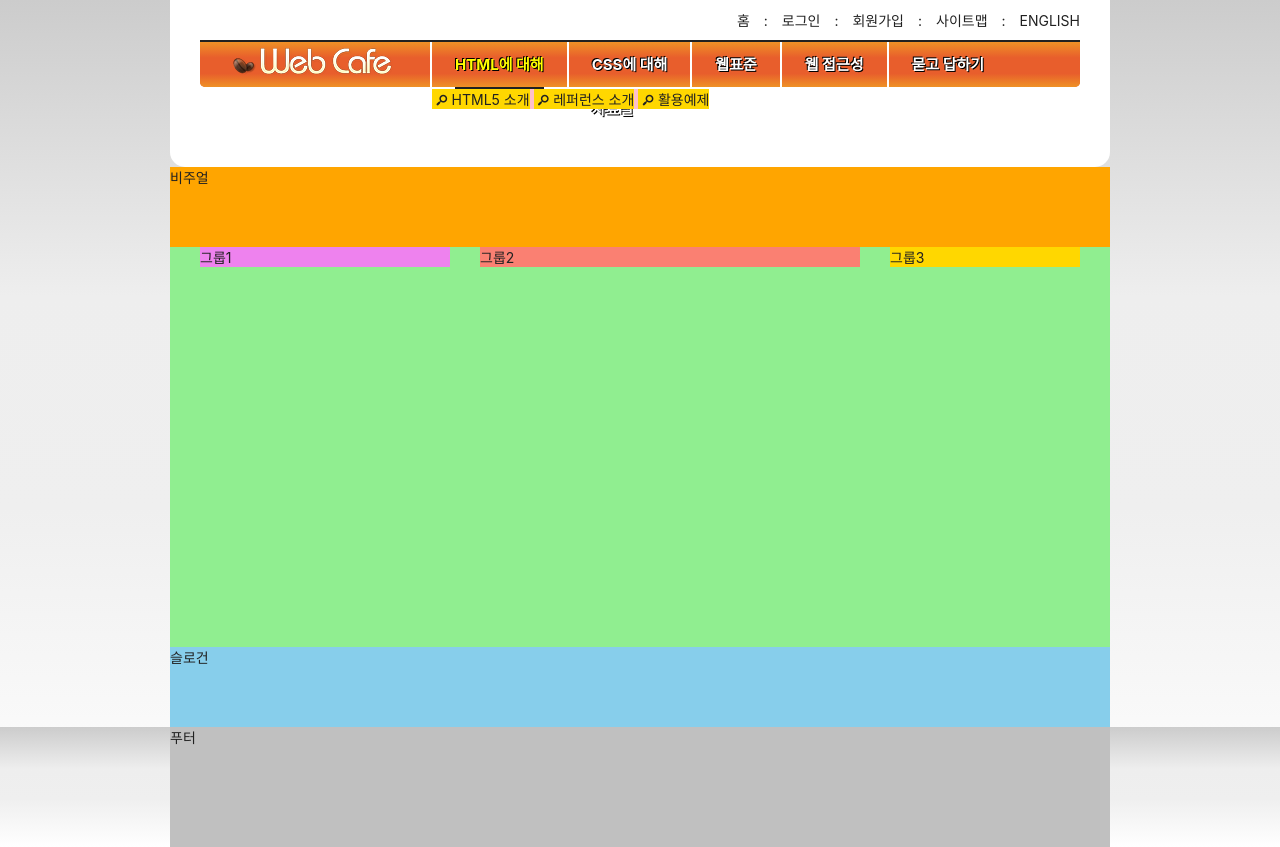
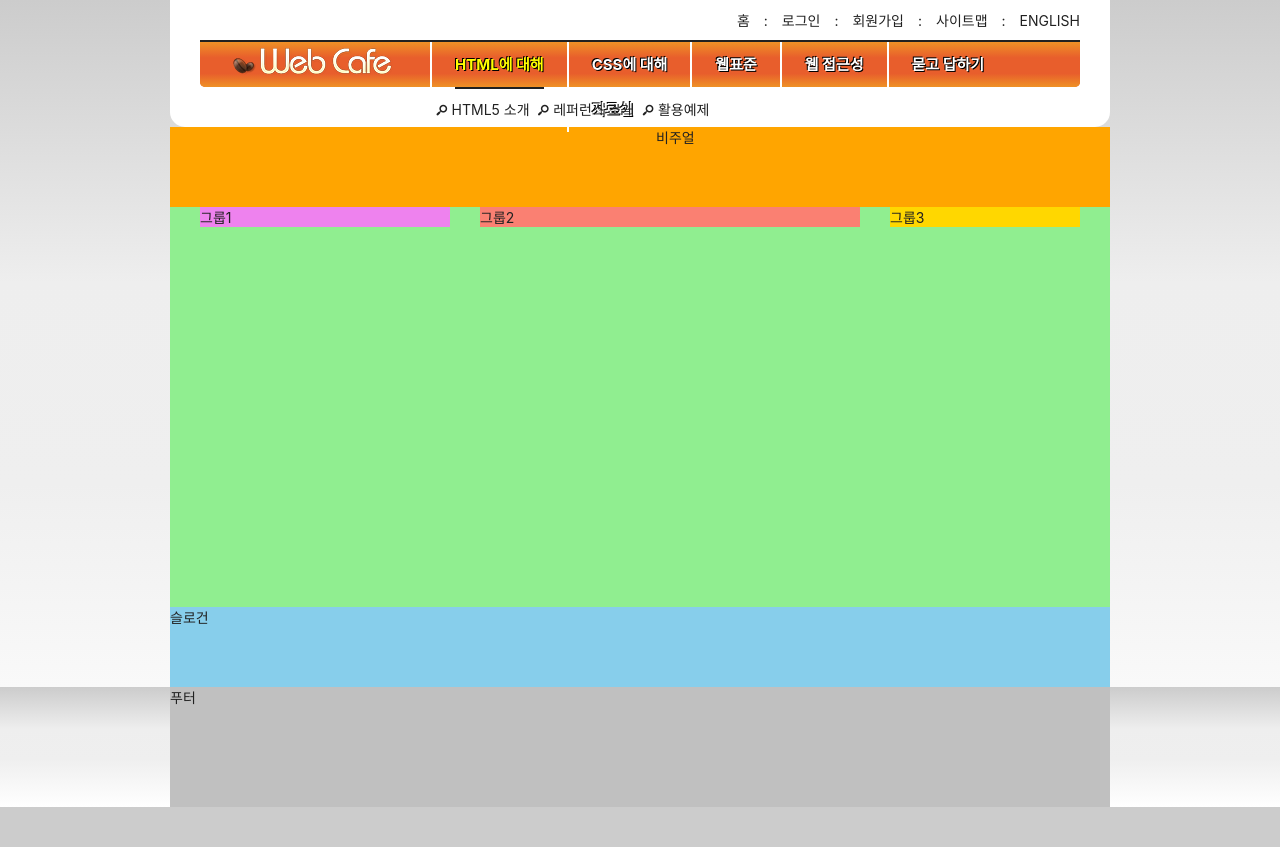
Before and after one commit to jh1109/HTML5, a plain HTML site: page index.html in a window 1280 px wide. After the commit the page ends 807 px from the top, so only its background shows below. Drawn offline with Linux system fonts and the light colour scheme; a web font is replaced by a local one.

Commit message:
.sub-menu 링크 스타일 적용

```diff
--- a/styles/style.css
+++ b/styles/style.css
@@ -77,7 +77,7 @@ body {
 }
 /* 메인 메뉴 */
 .navigation {
-  padding-bottom: 80px;
+  padding-bottom: 40px;
 }
 .menu {
   border-top: 2px solid currentColor;
@@ -122,9 +122,9 @@ body {
   border-top: 2px solid #212121;
 }
 .sub-menu {
-  background-color: pink;
   position: absolute;
   top: 47px;
+  padding: 4px 0;
   display: none;
 }
 .menu-html, .menu-css, .menu-standards {
@@ -139,7 +139,6 @@ body {
 }
 .sub-menu li {
   display: inline-block;
-  background-color: gold;
 }
 .sub-menu a::before {
   content: "\e802";
@@ -159,6 +158,13 @@ body {
 }
 .sub-menu a:hover::before, .sub-menu a:focus::before {
   content: "\e800"
+}
+.sub-menu a{
+  display: inline-block;
+  padding: 6px 0;
+}
+.sub-menu a:hover, .sub-menu a:focus {
+  color: #f00;
 }
 /* 비주얼 */
 .visual {
```
